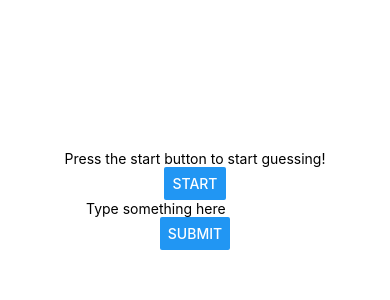
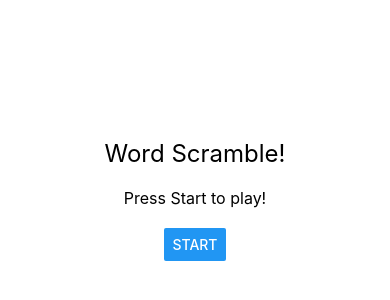
Before and after one commit to elimanzo/word-scramble, a React Native app: screen / in a window 390 px wide. Shown: the part 222-522 px from the top of the page. Built offline with nearby package versions, Linux system fonts and the light colour scheme.

Commit message:
feature: added - more words to guess, input validation, and styles

```diff
--- a/App.js
+++ b/App.js
@@ -3,15 +3,33 @@ import { useState } from 'react';
 
 import { StyleSheet, Text, View, Button, TextInput } from 'react-native';
 
+const WORDBANK = [
+  'node',
+  'react',
+  'linkedlist',
+  'heap',
+  'stack',
+  'queue',
+  'trees'
+];
+
 function randomizeString(s) {
+  if (new Set(s).size <= 1) {
+    throw new Error('Invalid String: String could not be randomized');
+  }
   const arr = [...s];
   const randomArr = [];
   while (arr.length > 0) {
-    randomIndex = Math.floor(Math.random() * arr.length);
+    const randomIndex = getRandomIndex(arr);
     swapElements(arr, randomIndex, arr.length - 1);
     randomArr.push(arr.pop());
   }
-  return randomArr.join('');
+  const randomString = randomArr.join('');
+  return randomString === s ? randomizeString(s) : randomString;
+}
+
+function getRandomIndex(arr) {
+  return Math.floor(Math.random() * arr.length);
 }
 
 function swapElements(arr, i, j) {
@@ -19,15 +37,18 @@ function swapElements(arr, i, j) {
 }
 
 export default function App() {
-  const letters = 'node';
+  const [currentWord, setCurrentWord] = useState('');
   const [randomLetters, setRandomLetters] = useState('');
   const [userWord, setUserWord] = useState('');
-  const [winLoss, setWinLoss] = useState(null);
-  const updateRandomLetters = () => {
-    setRandomLetters(randomizeString(letters));
+  const [winLoss, setWinLoss] = useState('');
+  const setWordToGuess = () => {
+    setWinLoss('');
+    const word = WORDBANK[getRandomIndex(WORDBANK)].toUpperCase();
+    setCurrentWord(word);
+    setRandomLetters(randomizeString(word));
   };
   const didYouGuessIt = () => {
-    if (userWord === letters) {
+    if (userWord === currentWord) {
       setWinLoss('Won!');
     } else {
       setWinLoss('Loss!');
@@ -35,16 +56,52 @@ export default function App() {
   };
   return (
     <View style={styles.container}>
-      <Text>Press the start button to start guessing!</Text>
-      {randomLetters && <Text>Guess Me! {randomLetters}</Text>}
-      <Button title='Start' onPress={updateRandomLetters} />
-      <TextInput
-        value={userWord}
-        onChangeText={setUserWord}
-        placeholder='Type something here'
-      />
-      <Button title='Submit' onPress={didYouGuessIt} />
-      {winLoss && <Text>Status: {winLoss}</Text>}
+      <Text style={styles.title}>Word Scramble!</Text>
+      {randomLetters !== '' ? (
+        <>
+          <Text style={styles.word}>Word: {randomLetters}</Text>
+          <TextInput
+            style={styles.input}
+            value={userWord}
+            onChangeText={(text) => {
+              const setLetters = new Set(currentWord);
+              const setStr = ['[^', ...setLetters, ']+'].join('');
+              const regex = new RegExp(setStr, 'g');
+              setUserWord(text.toUpperCase().replace(regex, ''));
+            }}
+            placeholder='Enter Word Guess'
+          />
+          {winLoss === '' && (
+            <Button
+              title='Submit'
+              onPress={didYouGuessIt}
+              style={styles.button}
+            />
+          )}
+          {winLoss !== '' && (
+            <View style={styles.resultContainer}>
+              <Text style={styles.resultText}>
+                You {winLoss} The word was {currentWord}. Press the reset to
+                start again!
+              </Text>
+              <Button
+                title='Reset'
+                onPress={setWordToGuess}
+                style={styles.button}
+              />
+            </View>
+          )}
+        </>
+      ) : (
+        <>
+          <Text style={styles.instructions}>Press Start to play!</Text>
+          <Button
+            title='Start'
+            onPress={setWordToGuess}
+            style={styles.button}
+          />
+        </>
+      )}
       <StatusBar style='auto' />
     </View>
   );
@@ -56,5 +113,34 @@ const styles = StyleSheet.create({
     backgroundColor: '#fff',
     alignItems: 'center',
     justifyContent: 'center'
+  },
+  title: {
+    fontSize: 24,
+    marginBottom: 20
+  },
+  word: {
+    fontSize: 18,
+    marginBottom: 10
+  },
+  input: {
+    height: 40,
+    borderColor: 'gray',
+    borderWidth: 1,
+    marginBottom: 10,
+    paddingHorizontal: 8
+  },
+  button: {
+    marginTop: 10
+  },
+  resultContainer: {
+    marginTop: 20,
+    alignItems: 'center'
+  },
+  resultText: {
+    marginBottom: 10
+  },
+  instructions: {
+    fontSize: 16,
+    marginBottom: 20
   }
 });
```
Also changed, not shown: 1 other file (tests, documents, lock files or other folders).
